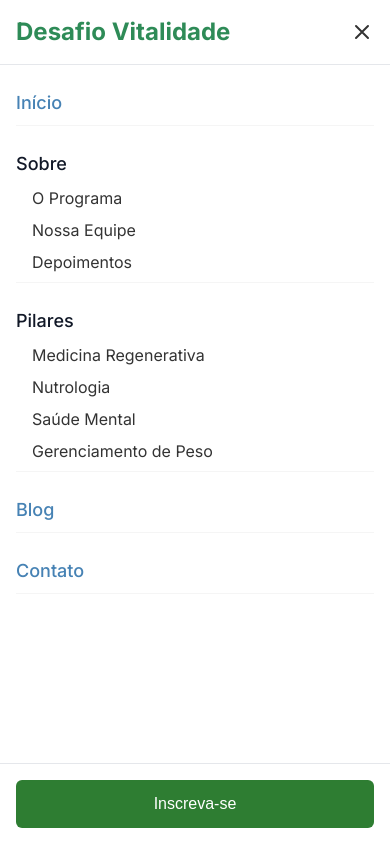
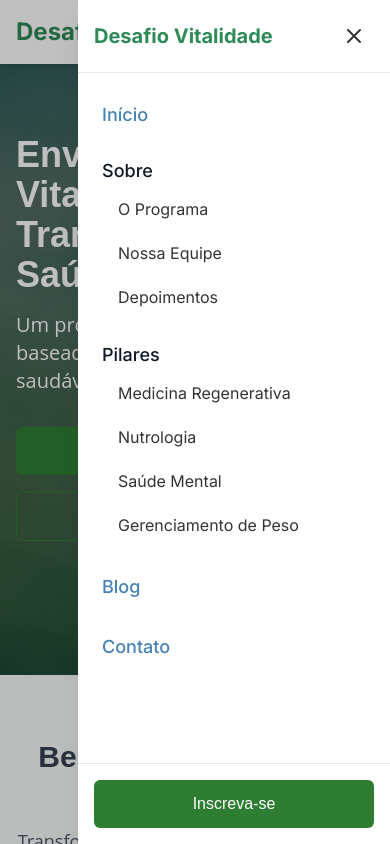
Before and after one commit to denerval1111/desafio-novo, a Next.js app in the folder desafio-vitalidade/: page / in a window 390 px wide. Both pictures are taken after a click on the button "Abrir menu". Shown: the top 844 px of the page. Built offline with nearby package versions, Linux system fonts and the light colour scheme.

Commit message:
Update Header.tsx

```diff
--- a/desafio-vitalidade/components/Header.tsx
+++ b/desafio-vitalidade/components/Header.tsx
@@ -2,7 +2,7 @@
 
 import React, { useState } from 'react';
 import Link from 'next/link';
-import Image from 'next/image';
+// import Image from 'next/image'; // Image não está sendo usado neste componente, pode ser removido se não for planejado para logo.
 
 export default function Header() {
   const [mobileMenuOpen, setMobileMenuOpen] = useState(false);
@@ -11,17 +11,22 @@ export default function Header() {
     setMobileMenuOpen(!mobileMenuOpen);
   };
 
+  // Função para fechar o menu mobile ao clicar em um link
+  const closeMobileMenu = () => {
+    setMobileMenuOpen(false);
+  };
+
   return (
     <header className="fixed w-full bg-white shadow-md z-50">
-      <div className="container-custom">
-        <div className="flex items-center justify-between py-4">
+      <div className="container-custom mx-auto px-4 sm:px-6 lg:px-8"> {/* Adicionado mx-auto e paddings responsivos aqui também */}
+        <div className="flex items-center justify-between h-16 md:h-20"> {/* Altura fixa para o header */}
           {/* Logo */}
           <Link href="/" className="flex items-center">
             <span className="text-2xl font-bold text-verde-vitalidade">Desafio Vitalidade</span>
           </Link>
 
           {/* Desktop Navigation */}
-          <nav className="hidden md:flex items-center space-x-8">
+          <nav className="hidden md:flex items-center gap-x-6 lg:gap-x-8"> {/* Usando gap-x em vez de space-x para consistência */}
             <Link href="/" className="text-cinza-escuro hover:text-verde-vitalidade font-medium transition-colors">
               Início
             </Link>
@@ -32,7 +37,7 @@ export default function Header() {
                   <path strokeLinecap="round" strokeLinejoin="round" strokeWidth="2" d="M19 9l-7 7-7-7"></path>
                 </svg>
               </button>
-              <div className="absolute left-0 mt-2 w-48 bg-white rounded-md shadow-lg py-2 z-10 hidden group-hover:block">
+              <div className="absolute left-0 mt-2 w-48 bg-white rounded-md shadow-lg py-1 z-10 hidden group-hover:block">
                 <Link href="/sobre/programa" className="block px-4 py-2 text-sm text-cinza-escuro hover:bg-cinza-claro hover:text-verde-vitalidade">
                   O Programa
                 </Link>
@@ -51,7 +56,7 @@ export default function Header() {
                   <path strokeLinecap="round" strokeLinejoin="round" strokeWidth="2" d="M19 9l-7 7-7-7"></path>
                 </svg>
               </button>
-              <div className="absolute left-0 mt-2 w-64 bg-white rounded-md shadow-lg py-2 z-10 hidden group-hover:block">
+              <div className="absolute left-0 mt-2 w-64 bg-white rounded-md shadow-lg py-1 z-10 hidden group-hover:block">
                 <Link href="/pilares/medicina-regenerativa" className="block px-4 py-2 text-sm text-cinza-escuro hover:bg-cinza-claro hover:text-verde-vitalidade">
                   Medicina Regenerativa
                 </Link>
@@ -74,7 +79,7 @@ export default function Header() {
             </Link>
           </nav>
 
-          {/* CTA Button */}
+          {/* CTA Button - Desktop */}
           <div className="hidden md:block">
             <Link href="/inscricao" className="btn-primary px-6 py-2">
               Inscreva-se
@@ -82,10 +87,12 @@ export default function Header() {
           </div>
 
           {/* Mobile Menu Button */}
+          <div className="md:hidden"> {/* Garante que o botão só apareça em telas menores que md */}
             <button
-            className="md:hidden text-cinza-escuro"
+              className="text-cinza-escuro p-2" /* Adicionado padding para facilitar o clique */
               onClick={toggleMobileMenu}
-            aria-label="Menu"
+              aria-label="Abrir menu"
+              aria-expanded={mobileMenuOpen}
             >
               {mobileMenuOpen ? (
                 <svg className="w-6 h-6" fill="none" stroke="currentColor" viewBox="0 0 24 24" xmlns="http://www.w3.org/2000/svg">
@@ -99,18 +106,23 @@ export default function Header() {
             </button>
           </div>
         </div>
+      </div>
 
-      {/* Mobile Menu */}
-      <div className={`mobile-menu-container ${mobileMenuOpen ? 'visible' : 'hidden'} md:hidden`}>
+      {/* Mobile Menu Overlay - md:hidden garante que só apareça em mobile */}
+      {mobileMenuOpen && (
+        <div className="md:hidden fixed inset-0 bg-black bg-opacity-25 z-40" onClick={closeMobileMenu}></div>
+      )}
+      <div
+        className={`md:hidden fixed top-0 right-0 h-full w-4/5 max-w-sm bg-white shadow-xl z-50 transform transition-transform duration-300 ease-in-out ${mobileMenuOpen ? 'translate-x-0' : 'translate-x-full'}`}
+      >
         <div className="flex flex-col h-full">
-          <div className="p-4 border-b">
-            <div className="flex items-center justify-between">
-              <Link href="/" className="flex items-center" onClick={() => setMobileMenuOpen(false)}>
-                <span className="text-2xl font-bold text-verde-vitalidade">Desafio Vitalidade</span>
+          <div className="p-4 border-b flex items-center justify-between">
+            <Link href="/" className="flex items-center" onClick={closeMobileMenu}>
+              <span className="text-xl font-bold text-verde-vitalidade">Desafio Vitalidade</span>
             </Link>
             <button
-                className="text-cinza-escuro"
-                onClick={toggleMobileMenu}
+              className="text-cinza-escuro p-2" /* Adicionado padding */
+              onClick={closeMobileMenu}
               aria-label="Fechar menu"
             >
               <svg className="w-6 h-6" fill="none" stroke="currentColor" viewBox="0 0 24 24" xmlns="http://www.w3.org/2000/svg">
@@ -118,62 +130,59 @@ export default function Header() {
               </svg>
             </button>
           </div>
-          </div>
 
-          <div className="flex-1 overflow-y-auto p-4">
-            <nav className="flex flex-col space-y-4">
-              <Link href="/" className="text-lg font-medium py-2 border-b border-cinza-claro" onClick={() => setMobileMenuOpen(false)}>
+          <nav className="flex-1 overflow-y-auto p-4 flex flex-col gap-y-2"> {/* Usando gap-y */}
+            <Link href="/" className="text-lg font-medium py-3 px-2 hover:bg-cinza-claro rounded-md" onClick={closeMobileMenu}>
               Início
             </Link>
 
-              <div className="py-2 border-b border-cinza-claro">
-                <div className="text-lg font-medium mb-2">Sobre</div>
-                <div className="pl-4 flex flex-col space-y-2">
-                  <Link href="/sobre/programa" className="text-cinza-escuro" onClick={() => setMobileMenuOpen(false)}>
+            <div className="py-2">
+              <div className="text-lg font-medium mb-1 px-2">Sobre</div>
+              <div className="pl-4 flex flex-col gap-y-1"> {/* Usando gap-y */}
+                <Link href="/sobre/programa" className="block py-2 px-2 text-cinza-escuro hover:bg-cinza-claro rounded-md" onClick={closeMobileMenu}>
                   O Programa
                 </Link>
-                  <Link href="/sobre/equipe" className="text-cinza-escuro" onClick={() => setMobileMenuOpen(false)}>
+                <Link href="/sobre/equipe" className="block py-2 px-2 text-cinza-escuro hover:bg-cinza-claro rounded-md" onClick={closeMobileMenu}>
                   Nossa Equipe
                 </Link>
-                  <Link href="/depoimentos" className="text-cinza-escuro" onClick={() => setMobileMenuOpen(false)}>
+                <Link href="/depoimentos" className="block py-2 px-2 text-cinza-escuro hover:bg-cinza-claro rounded-md" onClick={closeMobileMenu}>
                   Depoimentos
                 </Link>
               </div>
             </div>
 
-              <div className="py-2 border-b border-cinza-claro">
-                <div className="text-lg font-medium mb-2">Pilares</div>
-                <div className="pl-4 flex flex-col space-y-2">
-                  <Link href="/pilares/medicina-regenerativa" className="text-cinza-escuro" onClick={() => setMobileMenuOpen(false)}>
+            <div className="py-2">
+              <div className="text-lg font-medium mb-1 px-2">Pilares</div>
+              <div className="pl-4 flex flex-col gap-y-1"> {/* Usando gap-y */}
+                <Link href="/pilares/medicina-regenerativa" className="block py-2 px-2 text-cinza-escuro hover:bg-cinza-claro rounded-md" onClick={closeMobileMenu}>
                   Medicina Regenerativa
                 </Link>
-                  <Link href="/pilares/nutrologia" className="text-cinza-escuro" onClick={() => setMobileMenuOpen(false)}>
+                <Link href="/pilares/nutrologia" className="block py-2 px-2 text-cinza-escuro hover:bg-cinza-claro rounded-md" onClick={closeMobileMenu}>
                   Nutrologia
                 </Link>
-                  <Link href="/pilares/saude-mental" className="text-cinza-escuro" onClick={() => setMobileMenuOpen(false)}>
+                <Link href="/pilares/saude-mental" className="block py-2 px-2 text-cinza-escuro hover:bg-cinza-claro rounded-md" onClick={closeMobileMenu}>
                   Saúde Mental
                 </Link>
-                  <Link href="/pilares/gerenciamento-peso" className="text-cinza-escuro" onClick={() => setMobileMenuOpen(false)}>
+                <Link href="/pilares/gerenciamento-peso" className="block py-2 px-2 text-cinza-escuro hover:bg-cinza-claro rounded-md" onClick={closeMobileMenu}>
                   Gerenciamento de Peso
                 </Link>
               </div>
             </div>
 
-              <Link href="/blog" className="text-lg font-medium py-2 border-b border-cinza-claro" onClick={() => setMobileMenuOpen(false)}>
+            <Link href="/blog" className="text-lg font-medium py-3 px-2 hover:bg-cinza-claro rounded-md" onClick={closeMobileMenu}>
               Blog
             </Link>
 
-              <Link href="/contato" className="text-lg font-medium py-2 border-b border-cinza-claro" onClick={() => setMobileMenuOpen(false)}>
+            <Link href="/contato" className="text-lg font-medium py-3 px-2 hover:bg-cinza-claro rounded-md" onClick={closeMobileMenu}>
               Contato
             </Link>
           </nav>
-          </div>
 
-          <div className="p-4 border-t">
+          <div className="p-4 mt-auto border-t"> {/* mt-auto para empurrar para baixo */}
             <Link
               href="/inscricao"
               className="btn-primary w-full py-3 text-center"
-              onClick={() => setMobileMenuOpen(false)}
+              onClick={closeMobileMenu}
             >
               Inscreva-se
             </Link>
```
Lines whose indentation alone changed are shown as unchanged.
